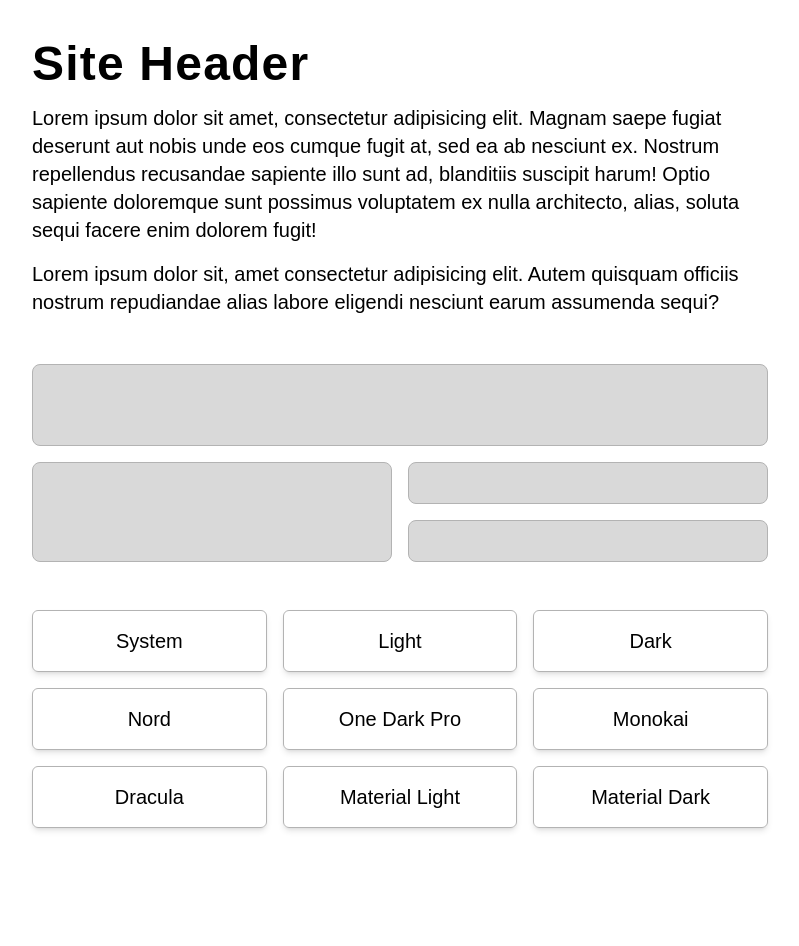
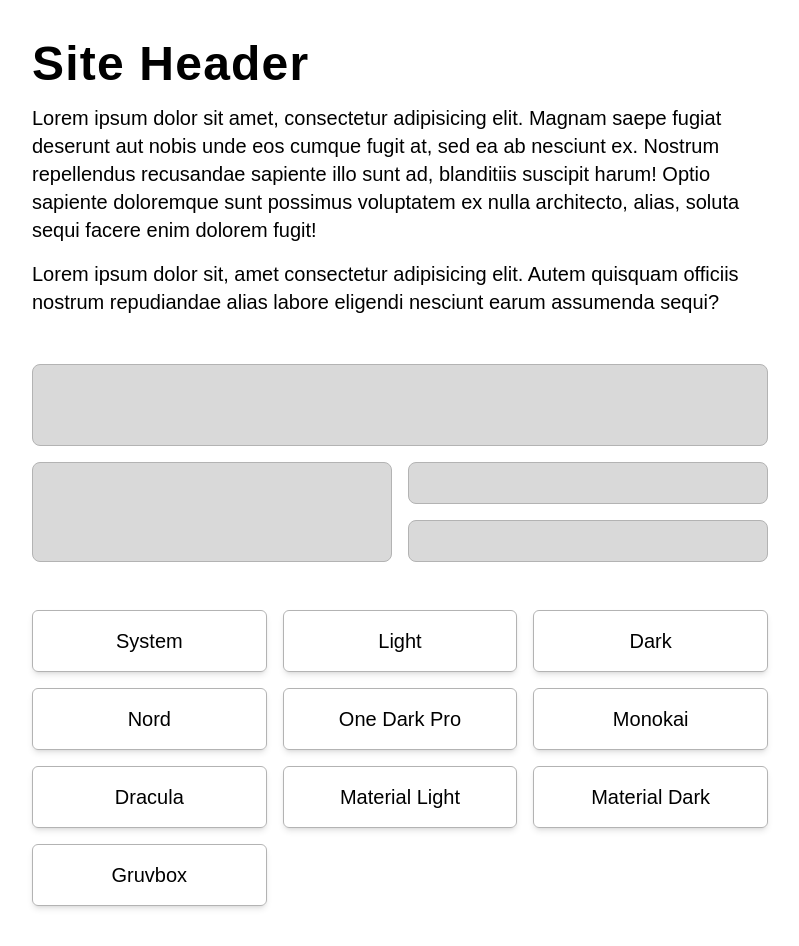
Before and after one commit to jakemackie/vue-web-themes, a Vue app: page / in a window 1280 px wide. Shown: the whole page, without its empty margins (240-1039 px from the left). Before the commit the page ends 868 px from the top, so only its background shows below. Built offline with nearby package versions, Linux system fonts and the light colour scheme.

Commit message:
Gruxbox theme added!

```diff
--- a/src/style.css
+++ b/src/style.css
@@ -97,4 +97,13 @@
         --border-color: 0deg, 0%, 30%;
         color-scheme: dark;
     }
+
+    /* Gruvbox Theme */
+    :root[data-theme='gruvbox'] {
+        --background-color: 25deg, 3%, 16%;
+        --text-color: 30deg, 28%, 80%;
+        --accent-color: 60deg, 4%, 20%;
+        --border-color: 85deg, 3%, 26%;
+        color-scheme: dark;
+    }
 }
--- a/src/themes/themes.json
+++ b/src/themes/themes.json
@@ -34,5 +34,9 @@
     {
         "name": "Material Dark",
         "value": "material-dark"
+    },
+    {
+        "name": "Gruvbox",
+        "value": "gruvbox"
     }
 ]
```
